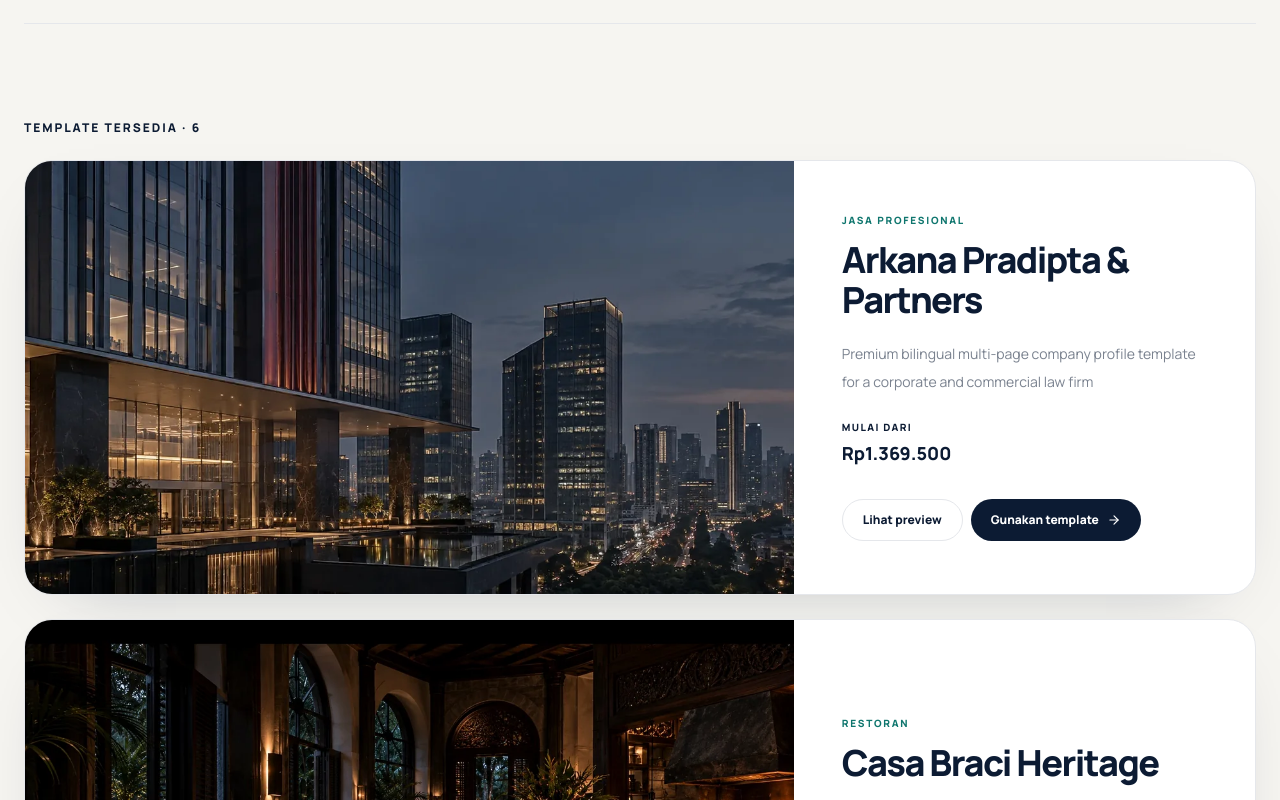
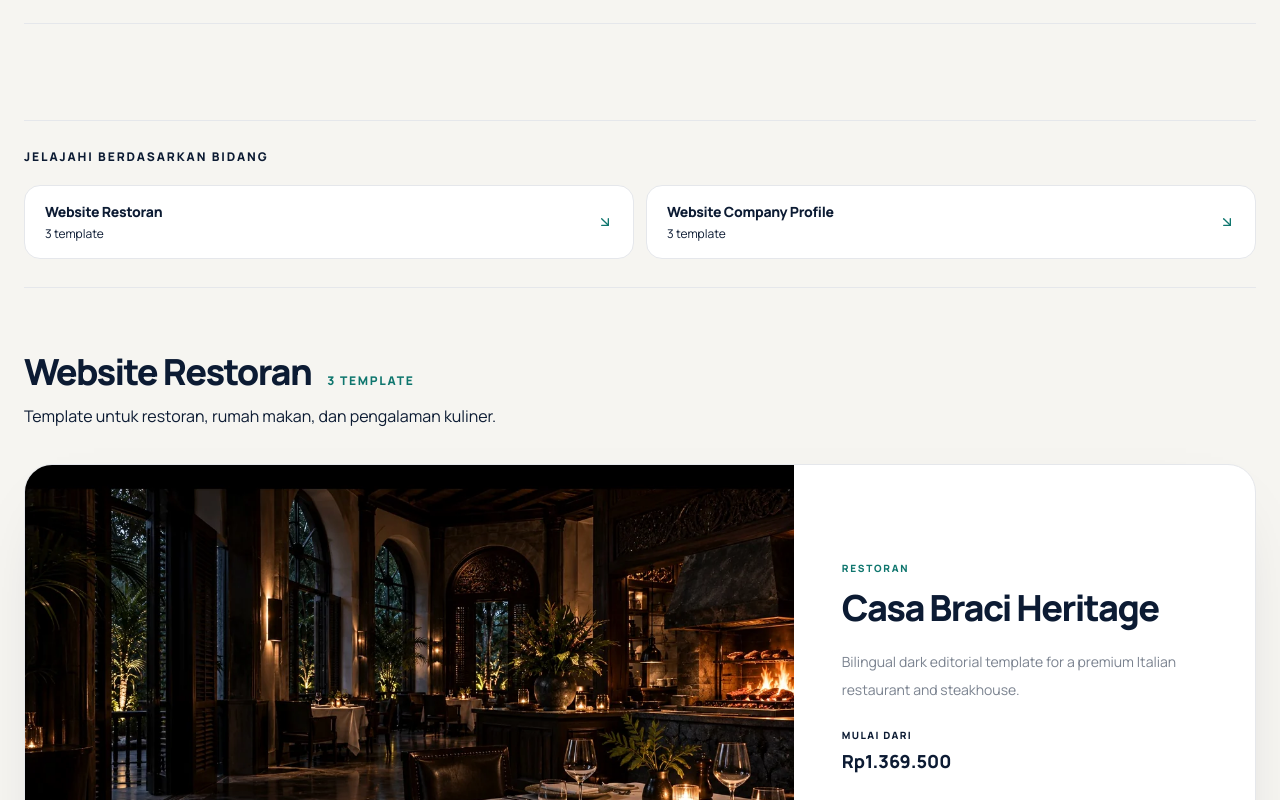
Before and after one commit to dewaalands-cmyk/pagiversestudio, a Next.js app: page /templates in a window 1280 px wide. Shown: the part 440-1240 px from the top of the page. Built offline with nearby package versions, Linux system fonts and the light colour scheme; no server answers; the database is empty.

Commit message:
feat: group templates by industry

```diff
--- a/components/templates/CasaBraciGalleryClient.jsx
+++ b/components/templates/CasaBraciGalleryClient.jsx
@@ -1,11 +1,18 @@
 "use client";
 
 import Link from "next/link";
-import { ArrowRight, Check } from "lucide-react";
+import { ArrowDownRight, ArrowRight, Check } from "lucide-react";
 import { useLang } from "@/components/LanguageProvider";
 import MarketplaceHeader from "@/components/templates/MarketplaceHeader";
 import NativeTemplateRenderer from "@/components/templates/NativeTemplateRenderer";
-import { TEMPLATE_LIBRARY, formatTemplatePrice, getTemplateCategoryLabel, getTemplateDescription } from "@/lib/template-library";
+import {
+  TEMPLATE_COLLECTION_GROUPS,
+  TEMPLATE_LIBRARY,
+  formatTemplatePrice,
+  getTemplateCategoryLabel,
+  getTemplateCollectionGroup,
+  getTemplateDescription,
+} from "@/lib/template-library";
 
 export default function CasaBraciGalleryClient() {
   const { lang } = useLang();
@@ -13,7 +20,8 @@ export default function CasaBraciGalleryClient() {
     eyebrow: "Koleksi template asli",
     title: "Pilih fondasi, lalu buat sepenuhnya milik bisnismu.",
     body: "Setiap pilihan di sini berasal langsung dari repository template Pagiverse. Buka preview aslinya, lalu sesuaikan konten melalui Studio.",
-    collection: "Template tersedia",
+    collectionNav: "Jelajahi berdasarkan bidang",
+    templateCount: "template",
     starting: "Mulai dari",
     preview: "Lihat preview",
     use: "Gunakan template",
@@ -29,7 +37,8 @@ export default function CasaBraciGalleryClient() {
     eyebrow: "Original template collection",
     title: "Choose a foundation, then make it entirely yours.",
     body: "Every option here comes directly from the Pagiverse template repository. Preview the original site, then personalize its content in Studio.",
-    collection: "Available templates",
+    collectionNav: "Browse by industry",
+    templateCount: "templates",
     starting: "Starting at",
     preview: "View preview",
     use: "Use template",
@@ -42,6 +51,11 @@ export default function CasaBraciGalleryClient() {
       ["03", "Review the result", "See changes live before submitting your project."],
     ],
   };
+
+  const collections = TEMPLATE_COLLECTION_GROUPS.map((group) => ({
+    ...group,
+    templates: TEMPLATE_LIBRARY.filter((template) => getTemplateCollectionGroup(template)?.id === group.id),
+  })).filter((group) => group.templates.length > 0);
 
   return (
     <main className="min-h-screen bg-[#f6f5f1] text-navy-deep">
@@ -63,14 +77,39 @@ export default function CasaBraciGalleryClient() {
       </section>
 
       <section id="koleksi" className="studio-shell pb-20 sm:pb-28">
-        <p className="mb-6 text-xs font-extrabold uppercase tracking-[.16em] text-navy-deep/38">{copy.collection} · {TEMPLATE_LIBRARY.length}</p>
+        <div className="mb-12 border-y border-navy-deep/12 py-6 sm:mb-16 sm:py-7">
+          <p className="text-xs font-extrabold uppercase tracking-[.16em] text-navy-deep/38">{copy.collectionNav}</p>
+          <nav aria-label={copy.collectionNav} className="mt-5 grid gap-3 sm:grid-cols-2">
+            {collections.map((group) => (
+              <Link key={group.id} href={`#${group.id}`} className="group flex items-center justify-between rounded-2xl border border-navy-deep/12 bg-white px-5 py-4 transition hover:border-teal-700/55 hover:shadow-[0_16px_45px_-35px_rgba(12,27,51,.5)] focus-visible:outline-none focus-visible:ring-2 focus-visible:ring-teal-700 focus-visible:ring-offset-2">
+                <span>
+                  <span className="block text-sm font-extrabold tracking-[-.02em]">{group.label[lang]}</span>
+                  <span className="mt-1 block text-xs text-navy-deep/48">{group.templates.length} {copy.templateCount}</span>
+                </span>
+                <ArrowDownRight className="h-4 w-4 text-teal-700 transition-transform group-hover:translate-x-0.5 group-hover:translate-y-0.5" />
+              </Link>
+            ))}
+          </nav>
+        </div>
+
+        <div className="grid gap-20 sm:gap-24">
+          {collections.map((group) => (
+            <section key={group.id} id={group.id} className="scroll-mt-28">
+              <div className="mb-7 max-w-2xl sm:mb-9">
+                <div className="flex flex-wrap items-baseline gap-x-4 gap-y-2">
+                  <h2 className="text-3xl font-extrabold tracking-[-.045em] sm:text-4xl">{group.label[lang]}</h2>
+                  <span className="text-xs font-extrabold uppercase tracking-[.14em] text-teal-700">{group.templates.length} {copy.templateCount}</span>
+                </div>
+                <p className="mt-3 text-sm leading-7 text-navy-deep/52 sm:text-base">{group.description[lang]}</p>
+              </div>
+
               <div className="grid gap-6">
-          {TEMPLATE_LIBRARY.map((template) => (
+                {group.templates.map((template) => (
                   <article key={template.id} className="overflow-hidden rounded-[28px] border border-navy-deep/12 bg-white shadow-[0_24px_70px_-45px_rgba(12,27,51,.35)] lg:grid lg:grid-cols-[1.25fr_.75fr]">
                     <div className="min-h-[360px] overflow-hidden bg-[#dedad2]"><NativeTemplateRenderer template={template} compact /></div>
                     <div className="flex flex-col justify-center p-7 sm:p-10 lg:p-12">
                       <p className="text-[10px] font-extrabold uppercase tracking-[.17em] text-teal-700">{getTemplateCategoryLabel(template, lang)}</p>
-                <h2 className="mt-3 text-3xl font-extrabold tracking-[-.045em] sm:text-4xl">{template.name}</h2>
+                      <h3 className="mt-3 text-3xl font-extrabold tracking-[-.045em] sm:text-4xl">{template.name}</h3>
                       <p className="mt-5 text-sm leading-7 text-navy-deep/55">{getTemplateDescription(template, lang)}</p>
                       {Number.isFinite(template.price) && <p className="mt-6 text-[10px] font-extrabold uppercase tracking-[.14em] text-navy-deep/38">{copy.starting}<span className="mt-1 block text-lg normal-case tracking-normal text-navy-deep">{formatTemplatePrice(template.price, lang)}</span></p>}
                       <div className="mt-8 flex flex-wrap gap-2">
@@ -79,6 +118,9 @@ export default function CasaBraciGalleryClient() {
                       </div>
                     </div>
                   </article>
+                ))}
+              </div>
+            </section>
           ))}
         </div>
       </section>
```
Also changed, not shown: lib/template-library.js. Lines whose indentation alone changed are shown as unchanged.
